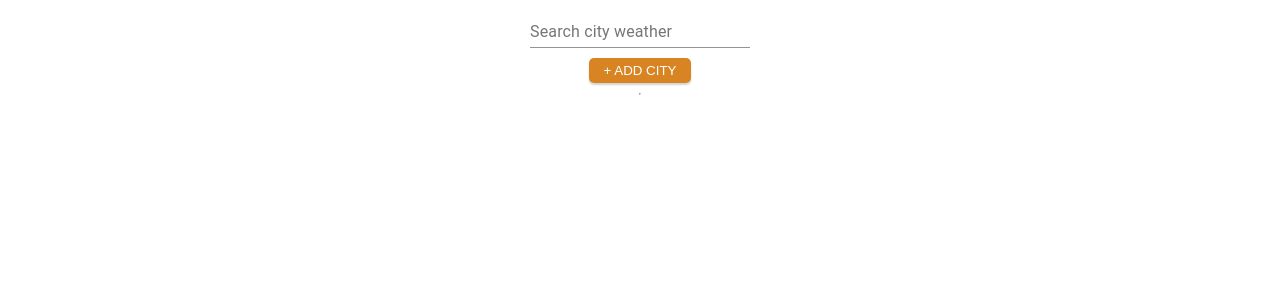
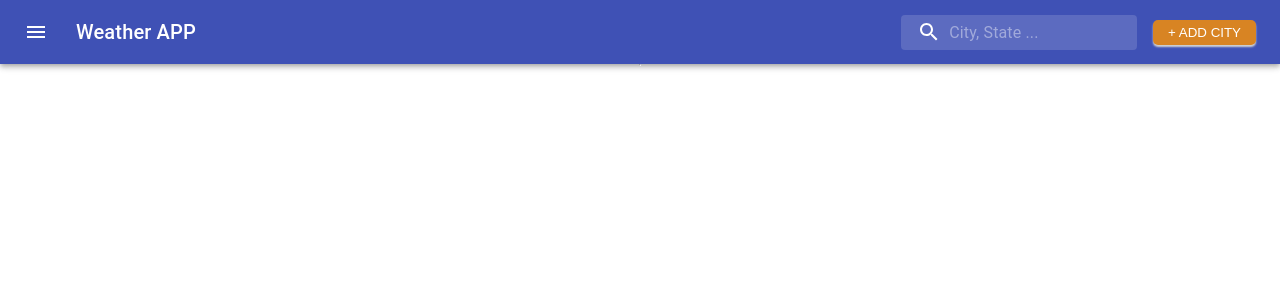
Before and after one commit to Sergo96/weather_mobix, a React (Create React App) app: page / in a window 1280 px wide. Shown: the top 300 px of the page. Built offline with nearby package versions, Linux system fonts and the light colour scheme.

Commit message:
fifth commit

```diff
--- a/src/App.tsx
+++ b/src/App.tsx
@@ -3,28 +3,31 @@ import React from 'react';
 import styled from 'styled-components';
 import {NewNoteInput} from './Components/NewNoteInput';
 import {useRootStore} from './RootStateContext';
+import CloudIcon from '@material-ui/icons/Cloud';
 
 
 const App: React.FC = observer(() => {
     const {notesStore} = useRootStore();
 
-
     return (
         <>
+            <NewNoteInput addWeather={notesStore.searchForWeather}/>
             <MainPageContainer>
-                <NewNoteInput addWeather={notesStore.searchForWeather}/>
                 <hr/>
                 <ul>
                     {
                         notesStore.weathers.map((note: any) => (
                             <WeatherFieldContainer>
-                                <li key={note.id}>{note.name}</li>
+                                <CityName key={note.id}>
+                                    <CloudIcon/>
+                                    {note.name}
+                                </CityName>
                                 <WeatherField className="">
                                     <p>Temperature °K : {note.main.temp}</p>
                                 </WeatherField>
 
                                 <WeatherField>
-                                    <p>Clouds - {note.weather[0].description}</p>
+                                    <p>Clouds : {note.weather[0].description}</p>
                                 </WeatherField>
 
                                 <WeatherField className="">
@@ -64,10 +67,20 @@ const MainPageContainer = styled.div`
   justify-content: center;
   align-items: center;
   width: 100%;
+
 `;
 
 const WeatherFieldContainer = styled.div`
-  padding-top: 20px;
+  margin-top: 20px;
+  padding: 35px;
+  box-shadow: 0 4px 8px 0 rgba(0, 0, 0, 0.2);
+  transition: 0.3s;
+  width: 250px;
+  border-radius: 15px;
+
+  &:hover {
+    box-shadow: 0 8px 16px 0 rgba(0,0,0,0.2);
+  }
 `;
 
 const WeatherField = styled.div`
@@ -75,5 +88,11 @@ const WeatherField = styled.div`
   /* justify-content: space-between; */
   align-items: center;
   margin: 5px;
+`;
 
+const CityName = styled.h2`
+  display: flex;
+  justify-content: space-between;
+  color: crimson;
+  align-items: center;
 `;
--- a/src/Components/NewNoteInput.tsx
+++ b/src/Components/NewNoteInput.tsx
@@ -1,11 +1,18 @@
 import React from 'react';
 import {NotesStore} from '../store/NotesStore';
-// import {makeStyles} from '@material-ui/core/styles';
-import TextField from '@material-ui/core/TextField';
+import {alpha, makeStyles, Theme} from '@material-ui/core/styles';
+// import TextField from '@material-ui/core/TextField';
 import styled from "styled-components";
 import MuiAlert, {AlertProps} from '@material-ui/lab/Alert';
 import Snackbar from '@material-ui/core/Snackbar';
-
+import {AppBar} from "@material-ui/core";
+import Toolbar from '@material-ui/core/Toolbar';
+import Typography from '@material-ui/core/Typography';
+// import Button from '@material-ui/core/Button';
+import IconButton from '@material-ui/core/IconButton';
+import MenuIcon from '@material-ui/icons/Menu';
+import SearchIcon from '@material-ui/icons/Search';
+import InputBase from '@material-ui/core/InputBase';
 
 
 type NewNoteInputProps = {
@@ -16,28 +23,72 @@ const Alert = (props: AlertProps) => {
     return <MuiAlert elevation={6} variant="filled" {...props} />;
 }
 
-// const useStyles = makeStyles((theme) => ({
-//     root: {
-//         width: '100%',
-//         '& > * + *': {
-//             marginTop: theme.spacing(2),
-//         },
-//     },
-// }));
+const useStyles = makeStyles((theme: Theme) => ({
+    root: {
+        flexGrow: 1,
+    },
+    menuButton: {
+        marginRight: theme.spacing(2),
+    },
+    title: {
+        flexGrow: 1,
+    },
+    search: {
+        position: 'relative',
+        borderRadius: theme.shape.borderRadius,
+        backgroundColor: alpha(theme.palette.common.white, 0.15),
+        '&:hover': {
+            backgroundColor: alpha(theme.palette.common.white, 0.25),
+        },
+        marginRight: theme.spacing(2),
+        marginLeft: 0,
+        width: '100%',
+        [theme.breakpoints.up('sm')]: {
+            marginLeft: theme.spacing(3),
+            width: 'auto',
+        },
+    },
+    searchIcon: {
+        padding: theme.spacing(0, 2),
+        height: '100%',
+        position: 'absolute',
+        pointerEvents: 'none',
+        display: 'flex',
+        alignItems: 'center',
+        justifyContent: 'center',
+    },
+    inputRoot: {
+        color: 'inherit',
+    },
+    inputInput: {
+        padding: theme.spacing(1, 1, 1, 0),
+        // vertical padding + font size from searchIcon
+        paddingLeft: `calc(1em + ${theme.spacing(4)}px)`,
+        transition: theme.transitions.create('width'),
+        width: '100%',
+        [theme.breakpoints.up('md')]: {
+            width: '20ch',
+        },
+    },
+    sectionDesktop: {
+        display: 'none',
+        [theme.breakpoints.up('md')]: {
+            display: 'flex',
+        },
+    },
+    sectionMobile: {
+        display: 'flex',
+        [theme.breakpoints.up('md')]: {
+            display: 'none',
+        },
+    },
+}));
 
-// const useStyles = makeStyles((theme) => ({
-//     root: {
-//         '& > *': {
-//             margin: theme.spacing(1),
-//             width: '25ch',
-//         },
-//     },
-// }));
 
 export const NewNoteInput: React.FC<NewNoteInputProps> = ({addWeather}) => {
 
     const [note, setNote] = React.useState('');
-    // const classes = useStyles();
+    const classes = useStyles();
     const [openCityAlert, setOpenCityAlert] = React.useState(false);
 
 
@@ -64,15 +115,49 @@ export const NewNoteInput: React.FC<NewNoteInputProps> = ({addWeather}) => {
     };
     return (
         <>
-            <div>
-                <TextField value={note} onChange={updateNote} type="text" placeholder="city" id="standard-basic"
-                           label="Search city weather"/>
+            <div className={classes.root}>
+                <AppBar position="static">
+                    <Toolbar>
+                        <IconButton edge="start" className={classes.menuButton} color="inherit" aria-label="menu">
+                            <MenuIcon/>
+                        </IconButton>
+                        <Typography variant="h6" className={classes.title}>
+                            Weather APP
+                        </Typography>
+                        <div className={classes.search}>
+                            <div className={classes.searchIcon}>
+                                <SearchIcon/>
+                            </div>
+                            {/*<InputBase*/}
+                            {/*    placeholder="Search…"*/}
+                            {/*    classes={{*/}
+                            {/*        root: classes.inputRoot,*/}
+                            {/*        input: classes.inputInput,*/}
+                            {/*    }}*/}
+                            {/*    inputProps={{ 'aria-label': 'search' }}*/}
+                            {/*/>*/}
+                            <InputBase
+                                value={note}
+                                onChange={updateNote}
+                                type="text"
+                                placeholder="City, State ..."
+                                id="standard-basic"
+                                // label="Search city weather"
+                                classes={{
+                                    root: classes.inputRoot,
+                                    input: classes.inputInput,
+                                }}
+                                inputProps={{'aria-label': 'search'}}
+                            />
+                        </div>
+                        <ButtonSearch onClick={onAddNoteClick}>+ Add city</ButtonSearch>
+
+                    </Toolbar>
+                </AppBar>
             </div>
-            <ButtonSearch onClick={onAddNoteClick}>+ Add city</ButtonSearch>
-
 
             <Snackbar open={openCityAlert} autoHideDuration={1000} onClose={handleClose}>
-                <Alert onClose={handleClose} severity="warning">
+                <Alert onClose={handleClose} severity="success">
                     City added successfully!
                 </Alert>
             </Snackbar>
```
Also changed, not shown: public/index.html (+1 -13 lines).
